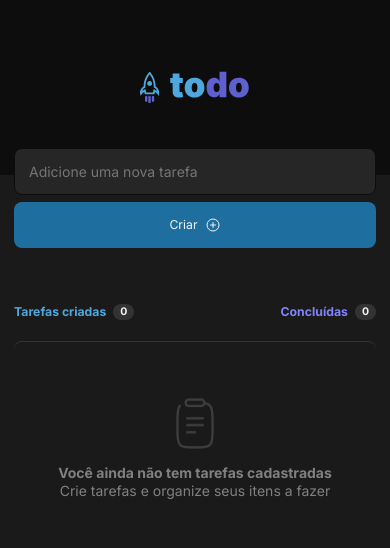
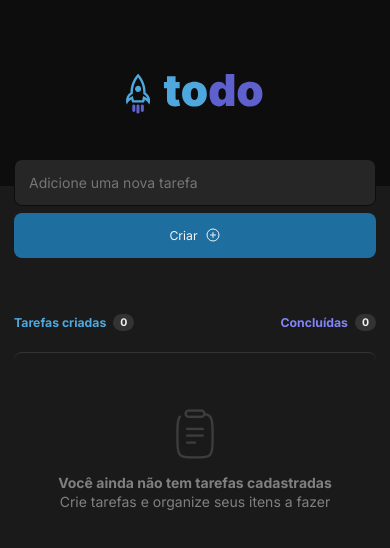
Before and after one commit to 300Marco/desafio-todoList-rocketseat, a React (Vite) app: page / in a window 390 px wide. Shown: the top 548 px of the page. Built offline with nearby package versions, Linux system fonts and the light colour scheme.

Commit message:
CSS tweaks for mobile version

```diff
--- a/src/components/App.module.css
+++ b/src/components/App.module.css
@@ -24,6 +24,6 @@
     }
 
     .wrapper {
-        padding: 0 1rem;
+        padding: 0 1rem 1.5rem;
     }
 }
--- a/src/components/Header.module.css
+++ b/src/components/Header.module.css
@@ -22,3 +22,9 @@
 .header img {
     width: 7.875rem;
 }
+
+@media (max-width: 736px) {
+    .header img {
+        width: 9.875rem;
+    }
+}
```
